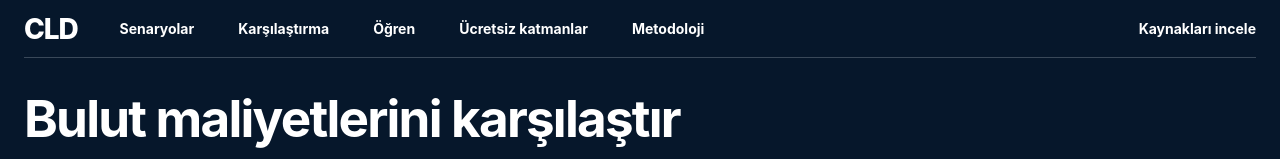
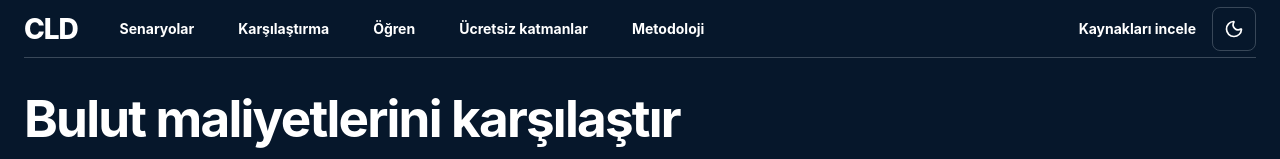
Before and after one commit to aserdargun/cld-aserdargun-com, a React (Vite) app: page / in a window 1280 px wide. Shown: the top 159 px of the page. Built offline with nearby package versions, Linux system fonts and the light colour scheme.

Commit message:
feat: add dark/light theme toggle to the navbar

```diff
--- /dev/null
+++ b/src/app/theme.ts
@@ -0,0 +1,38 @@
+export type Theme = 'light' | 'dark'
+
+const STORAGE_KEY = 'cld-theme'
+
+export function getSystemTheme(): Theme {
+  if (typeof window === 'undefined' || typeof window.matchMedia !== 'function') {
+    return 'light'
+  }
+  return window.matchMedia('(prefers-color-scheme: dark)').matches ? 'dark' : 'light'
+}
+
+export function getStoredTheme(): Theme | null {
+  if (typeof window === 'undefined') return null
+  try {
+    const stored = window.localStorage.getItem(STORAGE_KEY)
+    return stored === 'light' || stored === 'dark' ? stored : null
+  } catch {
+    return null
+  }
+}
+
+export function getInitialTheme(): Theme {
+  return getStoredTheme() ?? getSystemTheme()
+}
+
+export function applyTheme(theme: Theme): void {
+  if (typeof document === 'undefined') return
+  document.documentElement.dataset.theme = theme
+}
+
+export function persistTheme(theme: Theme): void {
+  if (typeof window === 'undefined') return
+  try {
+    window.localStorage.setItem(STORAGE_KEY, theme)
+  } catch {
+    // Storage unavailable; the theme still applies for this session.
+  }
+}
--- /dev/null
+++ b/src/app/useTheme.ts
@@ -0,0 +1,17 @@
+import { useCallback, useEffect, useState } from 'react'
+import { applyTheme, getInitialTheme, persistTheme, type Theme } from './theme'
+
+export function useTheme() {
+  const [theme, setTheme] = useState<Theme>(getInitialTheme)
+
+  useEffect(() => {
+    applyTheme(theme)
+    persistTheme(theme)
+  }, [theme])
+
+  const toggleTheme = useCallback(() => {
+    setTheme((current) => (current === 'dark' ? 'light' : 'dark'))
+  }, [])
+
+  return { theme, toggleTheme }
+}
--- a/src/components/FilterBar.css
+++ b/src/components/FilterBar.css
@@ -50,7 +50,7 @@
 .filter-bar__button[aria-pressed='true'] {
   border-color: var(--blue);
   background: var(--blue);
-  color: var(--surface);
+  color: var(--on-accent);
 }
 
 .filter-bar__toggles {
--- a/src/components/Hero.tsx
+++ b/src/components/Hero.tsx
@@ -1,5 +1,6 @@
 import { Menu } from 'lucide-react'
 import { useRef } from 'react'
+import { ThemeToggle } from './ThemeToggle'
 
 interface HeroProps {
   verifiedAt: string
@@ -42,7 +43,10 @@ export function Hero({ verifiedAt }: HeroProps) {
         <nav className="site-header__navigation" aria-label="Ana navigasyon">
           <NavigationLinks />
         </nav>
-        <a className="site-header__sources" href="#metodoloji">Kaynakları incele</a>
+        <div className="site-header__actions">
+          <a className="site-header__sources" href="#metodoloji">Kaynakları incele</a>
+          <ThemeToggle />
+        </div>
 
         <details className="site-header__mobile-menu" ref={mobileMenuRef}>
           <summary aria-label="Menüyü aç">
--- a/src/components/ScenarioCalculator.css
+++ b/src/components/ScenarioCalculator.css
@@ -36,7 +36,7 @@
 
 .scenario-tabs__tab[aria-selected='true'] {
   color: var(--blue);
-  background: #f8fbff;
+  background: var(--tint);
 }
 
 .scenario-tabs__tab[aria-selected='true']::after {
@@ -217,7 +217,7 @@
   border-left: 3px solid var(--blue);
   border-radius: 0 6px 6px 0;
   color: var(--muted);
-  background: #f8fbff;
+  background: var(--tint);
   font-size: 12px;
   line-height: 18px;
 }
--- /dev/null
+++ b/src/components/ThemeToggle.tsx
@@ -0,0 +1,24 @@
+import { Moon, Sun } from 'lucide-react'
+import { useTheme } from '../app/useTheme'
+
+export function ThemeToggle() {
+  const { theme, toggleTheme } = useTheme()
+  const isDark = theme === 'dark'
+  const label = isDark ? 'Aydınlık temaya geç' : 'Karanlık temaya geç'
+
+  return (
+    <button
+      type="button"
+      className="theme-toggle"
+      aria-label={label}
+      title={label}
+      onClick={toggleTheme}
+    >
+      {isDark ? (
+        <Sun aria-hidden="true" size={20} strokeWidth={2} />
+      ) : (
+        <Moon aria-hidden="true" size={20} strokeWidth={2} />
+      )}
+    </button>
+  )
+}
--- a/src/main.tsx
+++ b/src/main.tsx
@@ -1,7 +1,10 @@
 import { StrictMode } from 'react'
 import { createRoot } from 'react-dom/client'
 import { App } from './app/App'
+import { applyTheme, getInitialTheme } from './app/theme'
 import './styles/global.css'
+
+applyTheme(getInitialTheme())
 
 const root = document.getElementById('root')
 
--- a/src/styles/global.css
+++ b/src/styles/global.css
@@ -5,6 +5,7 @@
   background: var(--page);
   font-synthesis: none;
   text-rendering: optimizeLegibility;
+  color-scheme: light;
 
   --navy-950: #06172b;
   --navy-900: #0b223f;
@@ -16,6 +17,25 @@
   --green: #138a55;
   --orange: #c96b10;
   --red: #c43b3b;
+  --on-accent: #ffffff;
+  --tint: #f8fbff;
+}
+
+[data-theme="dark"] {
+  color-scheme: dark;
+
+  --navy-950: #050d18;
+  --navy-900: #e6edf6;
+  --page: #0b1220;
+  --surface: #151e2e;
+  --line: #273349;
+  --muted: #9aa7b8;
+  --blue: #4d8dff;
+  --green: #3ecf8e;
+  --orange: #f0a04b;
+  --red: #ef6a6a;
+  --on-accent: #ffffff;
+  --tint: #16233a;
 }
 
 * {
@@ -108,7 +128,7 @@ a {
 }
 
 .hero-shell {
-  color: var(--surface);
+  color: var(--on-accent);
   background: var(--navy-950);
 }
 
@@ -130,7 +150,7 @@ a {
 }
 
 .site-header a {
-  color: var(--surface);
+  color: var(--on-accent);
   text-decoration: none;
 }
 
@@ -161,6 +181,32 @@ a {
   color: #5c9bff;
 }
 
+.site-header__actions {
+  display: flex;
+  align-items: center;
+  gap: 16px;
+}
+
+.theme-toggle {
+  display: inline-flex;
+  width: 44px;
+  height: 44px;
+  align-items: center;
+  justify-content: center;
+  border: 1px solid rgb(217 224 232 / 24%);
+  border-radius: 8px;
+  color: var(--on-accent);
+  background: transparent;
+  cursor: pointer;
+  transition: color 150ms ease, border-color 150ms ease, background-color 150ms ease;
+}
+
+.theme-toggle:hover,
+.theme-toggle:focus-visible {
+  color: #5c9bff;
+  border-color: rgb(217 224 232 / 45%);
+}
+
 .site-header__mobile-menu {
   display: none;
 }
@@ -170,7 +216,7 @@ a {
 }
 
 .hero h1 {
-  color: var(--surface);
+  color: var(--on-accent);
   font-size: clamp(2.875rem, 4vw, 3.25rem);
 }
 
@@ -488,7 +534,7 @@ a {
   padding: 24px;
   border: 1px solid rgb(217 224 232 / 35%);
   border-radius: 8px;
-  color: var(--surface);
+  color: var(--on-accent);
   font-weight: 700;
   text-align: center;
 }
@@ -719,7 +765,7 @@ a {
 
 .free-tier-table__filter-list button[aria-pressed="true"] {
   border-color: var(--blue);
-  color: var(--surface);
+  color: var(--on-accent);
   background: var(--blue);
 }
 
@@ -766,7 +812,7 @@ a {
   .site-header {
     width: 100%;
     min-height: 76px;
-    grid-template-columns: 1fr auto;
+    grid-template-columns: 1fr auto auto;
     padding-inline: 24px;
     border-bottom: 0;
     background: var(--navy-950);
@@ -791,7 +837,7 @@ a {
     width: 48px;
     height: 48px;
     place-items: center;
-    color: var(--surface);
+    color: var(--on-accent);
     cursor: pointer;
     list-style: none;
   }
```
Also changed, not shown: 1 other file (tests, documents, lock files or other folders).
